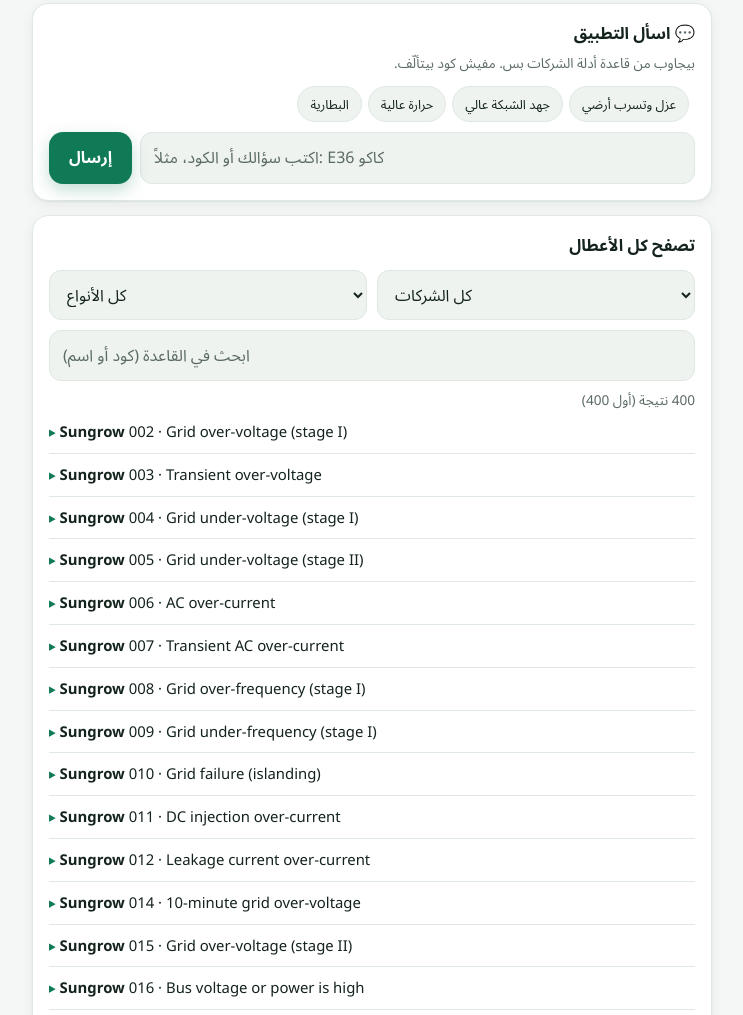
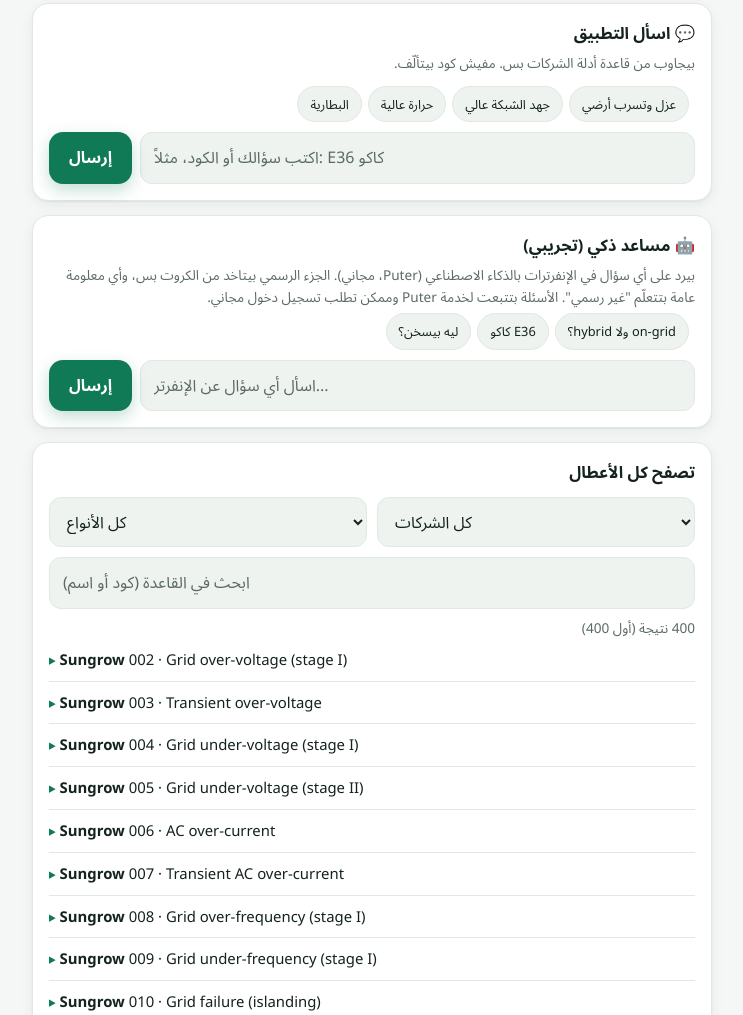
Before and after one commit to amr-inverter-fix/amr-inverter-fix.github.io, a plain HTML site: page index.html in a window 1280 px wide. Shown: the part 1201-2216 px from the top of the page, without its empty margins (268-1011 px from the left). Drawn offline with Linux system fonts and the light colour scheme.

Commit message:
Add AI assistant section to index.html
Added a new section for AI assistant with interactive elements.

```diff
--- a/index.html
+++ b/index.html
@@ -52,6 +52,13 @@
   <div id="chat" aria-live="polite"></div>
   <form id="cform" class="cform" autocomplete="off"><input id="cq" placeholder="اكتب سؤالك أو الكود، مثلاً: E36 كاكو" aria-label="سؤالك"><button type="submit" class="btn" id="csend">إرسال</button></form>
 </section>
+<section class="card" id="aisec">
+  <h2>🤖 مساعد ذكي (تجريبي)</h2>
+  <div class="muted" style="margin-top:-6px">بيرد على أي سؤال في الإنفرترات بالذكاء الاصطناعي (Puter، مجاني). الجزء الرسمي بيتاخد من الكروت بس، وأي معلومة عامة بتتعلّم "غير رسمي". الأسئلة بتتبعت لخدمة Puter وممكن تطلب تسجيل دخول مجاني.</div>
+  <div id="asugg"><button type="button" class="chip" data-q="إيه الفرق بين إنفرتر on-grid و hybrid؟">on-grid ولا hybrid؟</button><button type="button" class="chip" data-q="إنفرتر Kaco بيطلع E36 يعني إيه وأعمل إيه؟">E36 كاكو</button><button type="button" class="chip" data-q="ليه الإنفرتر بيسخن في الصيف؟">ليه بيسخن؟</button></div>
+  <div id="aichat" aria-live="polite"></div>
+  <form id="aform" class="cform" autocomplete="off"><input id="aq" placeholder="اسأل أي سؤال عن الإنفرتر..." aria-label="سؤالك للمساعد الذكي"><button type="submit" class="btn" id="asend">إرسال</button></form>
+</section>
 <section class="card">
   <h2>تصفح كل الأعطال</h2>
   <div class="row"><select id="fbrand"><option value="">كل الشركات</option></select><select id="fcat"><option value="">كل الأنواع</option></select></div>
```
